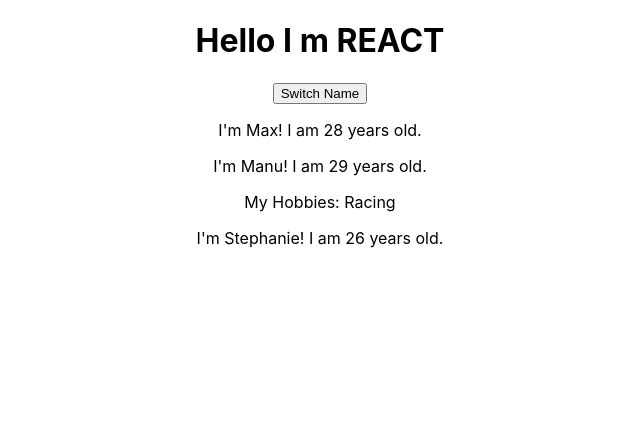
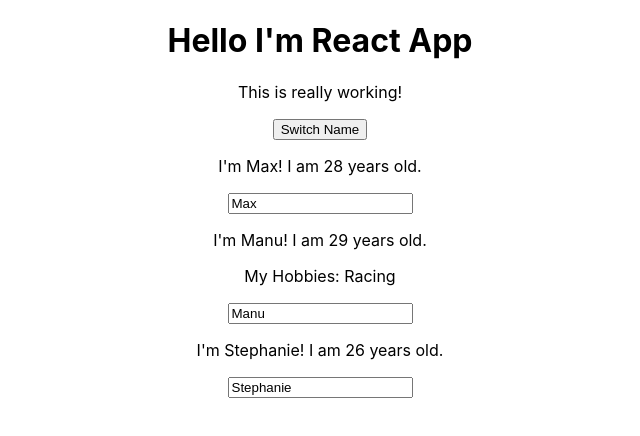
Before and after one commit to sunilsp77/react-course, a React (Create React App) app: page / in a window 1280 px wide. Shown: the top 436 px of the page, without its empty margins (320-960 px from the left). Built offline with nearby package versions, Linux system fonts and the light colour scheme.

Commit message:
Passing method references between components
Added two way binding between an input element and the component

```diff
--- a/src/App.js
+++ b/src/App.js
@@ -1,20 +1,84 @@
-import React, { useState } from 'react';
+import React, { Component } from 'react';
 import './App.css';
 import Person from './Person/Person';
 
-// class App extends Component {
-//   state = {
+class App extends Component {
+  state = {
+    persons: [
+      { name: 'Max', age: 28 },
+      { name: 'Manu', age: 29 },
+      { name: 'Stephanie', age: 26 },
+    ],
+  };
+
+  switchNameHandler = newName => {
+    // console.log('Was clicked');
+    // DON'T DO THIS: this.state.persons[0].name = 'Maximilian';
+    this.setState({
+      persons: [
+        { name: newName, age: 28 },
+        { name: 'Manu', age: 29 },
+        { name: 'Stephanie', age: 27 },
+      ],
+    });
+  };
+
+  nameChangedHandler = event => {
+    this.setState({
+      persons: [
+        { name: 'Max', age: 28 },
+        { name: event.target.value, age: 29 },
+        { name: 'Stephanie', age: 26 },
+      ],
+    });
+  };
+
+  render() {
+    return (
+      <div className="App">
+        <h1>Hello I'm React App</h1>
+        <p>This is really working!</p>
+        <button onClick={() => this.switchNameHandler('Maximilian!!')}>
+          Switch Name
+        </button>
+        <Person
+          name={this.state.persons[0].name}
+          age={this.state.persons[0].age}
+        />
+        <Person
+          name={this.state.persons[1].name}
+          age={this.state.persons[1].age}
+          click={this.switchNameHandler.bind(this, 'Max!!')}
+          changed={this.nameChangedHandler}
+        >
+          My Hobbies: Racing
+        </Person>
+        <Person
+          name={this.state.persons[2].name}
+          age={this.state.persons[2].age}
+        />
+      </div>
+    );
+  }
+}
+
+// const app = props => {
+//   const [personsState, setPersonsState] = useState({
 //     persons: [
 //       { name: 'Max', age: 28 },
 //       { name: 'Manu', age: 29 },
 //       { name: 'Stephanie', age: 26 },
 //     ],
-//   };
+//   });
 
-//   switchNameHandler = () => {
+//   const [otherState, setOtherState] = useState('some other value');
+
+//   console.log(personsState, otherState);
+
+//   const switchNameHandler = () => {
 //     // console.log('Was clicked');
 //     // DON'T DO THIS: this.state.persons[0].name = 'Maximilian';
-//     this.setState({
+//     setPersonsState({
 //       persons: [
 //         { name: 'Maximilian', age: 28 },
 //         { name: 'Manu', age: 29 },
@@ -23,75 +87,26 @@
 //     });
 //   };
 
-//   render() {
-//     return (
-//       <div className="App">
-//         <h1>Hello I m REACT</h1>
-//         <button onClick={this.switchNameHandler}>Switch Name</button>
-//         <Person
-//           name={this.state.persons[0].name}
-//           age={this.state.persons[0].age}
-//         />
-//         <Person
-//           name={this.state.persons[1].name}
-//           age={this.state.persons[1].age}
-//         >
-//           My Hobbies: Racing
-//         </Person>
-//         <Person
-//           name={this.state.persons[2].name}
-//           age={this.state.persons[2].age}
-//         />
-//       </div>
-//     );
-//   }
-// }
+//   return (
+//     <div className="App">
+//       <h1>Hello I m REACT</h1>
+//       <button onClick={switchNameHandler}>Switch Name</button>
+//       <Person
+//         name={personsState.persons[0].name}
+//         age={personsState.persons[0].age}
+//       />
+//       <Person
+//         name={personsState.persons[1].name}
+//         age={personsState.persons[1].age}
+//       >
+//         My Hobbies: Racing
+//       </Person>
+//       <Person
+//         name={personsState.persons[2].name}
+//         age={personsState.persons[2].age}
+//       />
+//     </div>
+//   );
+// };
 
-const app = props => {
-  const [personsState, setPersonsState] = useState({
-    persons: [
-      { name: 'Max', age: 28 },
-      { name: 'Manu', age: 29 },
-      { name: 'Stephanie', age: 26 },
-    ],
-  });
-
-  const [otherState, setOtherState] = useState('some other value');
-
-  console.log(personsState, otherState);
-
-  const switchNameHandler = () => {
-    // console.log('Was clicked');
-    // DON'T DO THIS: this.state.persons[0].name = 'Maximilian';
-    setPersonsState({
-      persons: [
-        { name: 'Maximilian', age: 28 },
-        { name: 'Manu', age: 29 },
-        { name: 'Stephanie', age: 27 },
-      ],
-    });
-  };
-
-  return (
-    <div className="App">
-      <h1>Hello I m REACT</h1>
-      <button onClick={switchNameHandler}>Switch Name</button>
-      <Person
-        name={personsState.persons[0].name}
-        age={personsState.persons[0].age}
-      />
-      <Person
-        name={personsState.persons[1].name}
-        age={personsState.persons[1].age}
-      >
-        My Hobbies: Racing
-      </Person>
-      <Person
-        name={personsState.persons[2].name}
-        age={personsState.persons[2].age}
-      />
-    </div>
-  );
-};
-
-export default app;
+export default App;
--- a/src/Person/Person.js
+++ b/src/Person/Person.js
@@ -3,10 +3,11 @@
 const person = props => {
   return (
     <div>
-      <p>
+      <p onClick={props.click}>
         I'm {props.name}! I am {props.age} years old.
       </p>
       <p>{props.children}</p>
+      <input type="text" onChange={props.changed} value={props.name} />
     </div>
   );
 };
```
